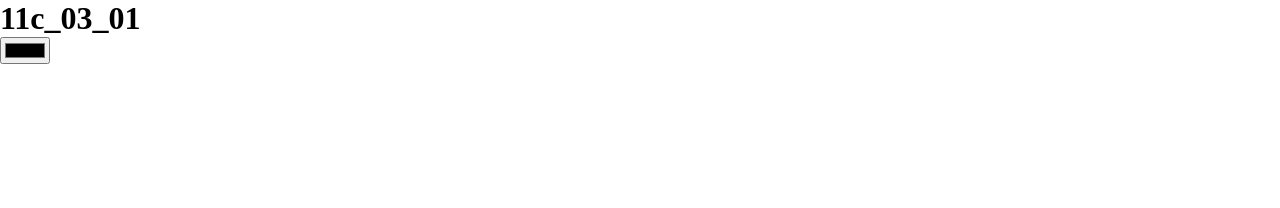
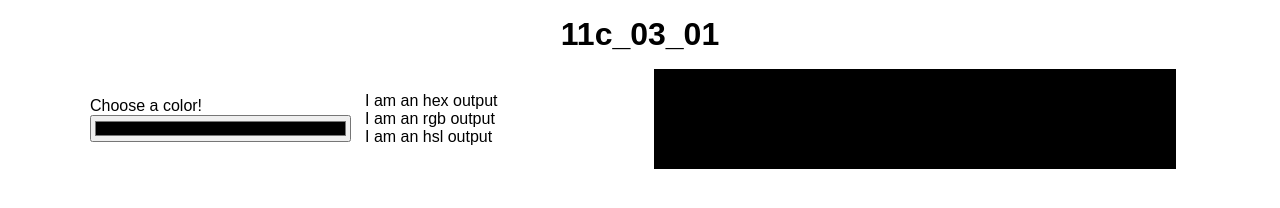
Before and after one commit to mort98h4/11c_03_01_color_selector, a plain HTML site: page index.html in a window 1280 px wide. Drawn offline with Linux system fonts and the light colour scheme.

Commit message:
initial html and style

```diff
--- a/index.html
+++ b/index.html
@@ -8,8 +8,26 @@
     <link rel="stylesheet" href="style.css">
 </head>
 <body>
-    <h1>11c_03_01</h1>
-    <input type="color">
+    <main>
+        <h1>11c_03_01</h1>
+        <section>
+            <div class="col">
+                <div class="col_left">
+                    <label for="colorPicker">Choose a color!</label>
+                    <input type="color" id="colorPicker">
+                </div>
+                <div class="col_right">
+                    <output id="hex">I am an hex output</output>
+                    <output id="rgb">I am an rgb output</output>
+                    <output id="hsl">I am an hsl output</output>
+                </div>
+            </div>
+            <div class="col">
+                <div class="box"></div>
+            </div>
+        </section>
+
+    </main>
     <script src="script.js"></script>
 </body>
 </html>
--- a/style.css
+++ b/style.css
@@ -2,3 +2,49 @@
     box-sizing: border-box;
     margin: 0 auto;
 }
+
+main {
+    max-width: 1100px;
+    font-family: sans-serif;
+}
+
+h1 {
+    text-align: center;
+    padding: 1rem;
+}
+
+section {
+    display: flex;
+    flex-wrap: wrap;
+    justify-content: space-between;
+}
+
+.col {
+    flex-basis: 45%;
+    flex-grow: 1;
+    display: flex;
+    justify-content: space-around;
+    align-items: center;
+}
+
+input, label {
+    width: 95%;
+    margin: 0;
+}
+
+.col_left, .col_right {
+    flex-basis: 45%;
+    flex-grow: 1;
+    display: flex;
+    flex-direction: column;
+}
+
+output {
+    margin: 0;
+}
+
+.box {
+    width: 95%;
+    height: 100px;
+    background-color: black;
+}
```
